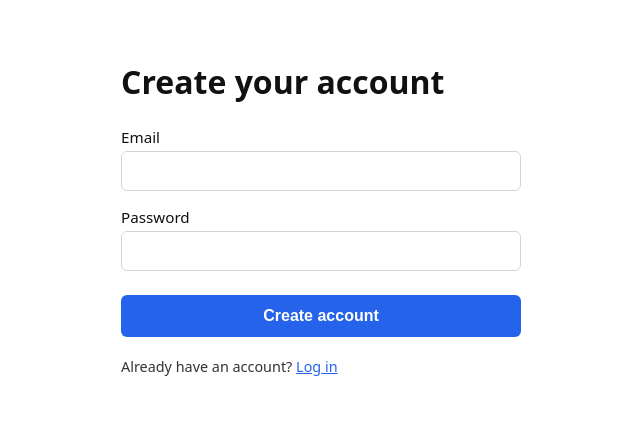
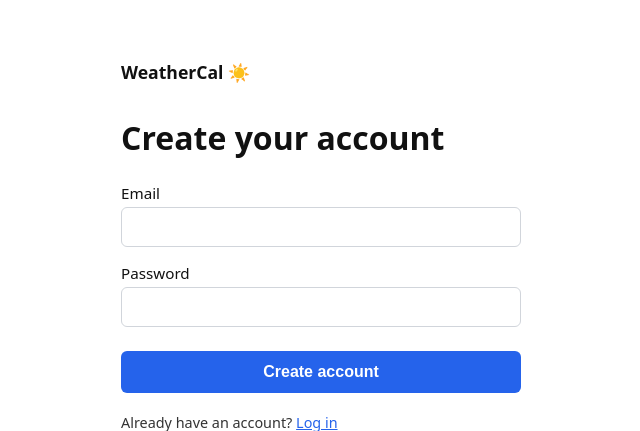
Before and after one commit to JamisonProctor/weather_cal, a Python web app: template src/web/templates/signup.html in a window 1280 px wide. Shown: the top 431 px of the page, without its empty margins (319-959 px from the left). Run offline with Jinja, Linux system fonts and the light colour scheme; the template is opened without the code that fills it, so the values that code supplies are empty.

Commit message:
add WeatherCal header to login and signup pages
Co-Authored-By: Claude Sonnet 4.6 <noreply@anthropic.com>

```diff
--- a/src/web/templates/login.html
+++ b/src/web/templates/login.html
@@ -6,6 +6,7 @@
   <title>Log in — WeatherCal</title>
   <style>
     body { font-family: system-ui, -apple-system, sans-serif; max-width: 400px; margin: 60px auto; padding: 0 24px; color: #111; }
+    .site-header { font-size: 1.1rem; font-weight: 700; margin-bottom: 2rem; }
     h1 { margin-bottom: 1.5rem; }
     label { display: block; margin: 16px 0 4px; font-weight: 500; font-size: 0.95rem; }
     input { width: 100%; padding: 10px; box-sizing: border-box; border: 1px solid #d1d5db; border-radius: 6px; font-size: 1rem; }
@@ -18,6 +19,7 @@
   </style>
 </head>
 <body>
+  <div class="site-header">WeatherCal ☀️</div>
   <h1>Log in</h1>
   {% if error %}
   <div class="error">{{ error }}</div>
--- a/src/web/templates/signup.html
+++ b/src/web/templates/signup.html
@@ -6,6 +6,7 @@
   <title>Sign up — WeatherCal</title>
   <style>
     body { font-family: system-ui, -apple-system, sans-serif; max-width: 400px; margin: 60px auto; padding: 0 24px; color: #111; }
+    .site-header { font-size: 1.1rem; font-weight: 700; margin-bottom: 2rem; }
     h1 { margin-bottom: 1.5rem; }
     label { display: block; margin: 16px 0 4px; font-weight: 500; font-size: 0.95rem; }
     input { width: 100%; padding: 10px; box-sizing: border-box; border: 1px solid #d1d5db; border-radius: 6px; font-size: 1rem; }
@@ -19,6 +20,7 @@
   </style>
 </head>
 <body>
+  <div class="site-header">WeatherCal ☀️</div>
   <h1>Create your account</h1>
   {% if error %}
   <div class="error">{{ error }}</div>
```
